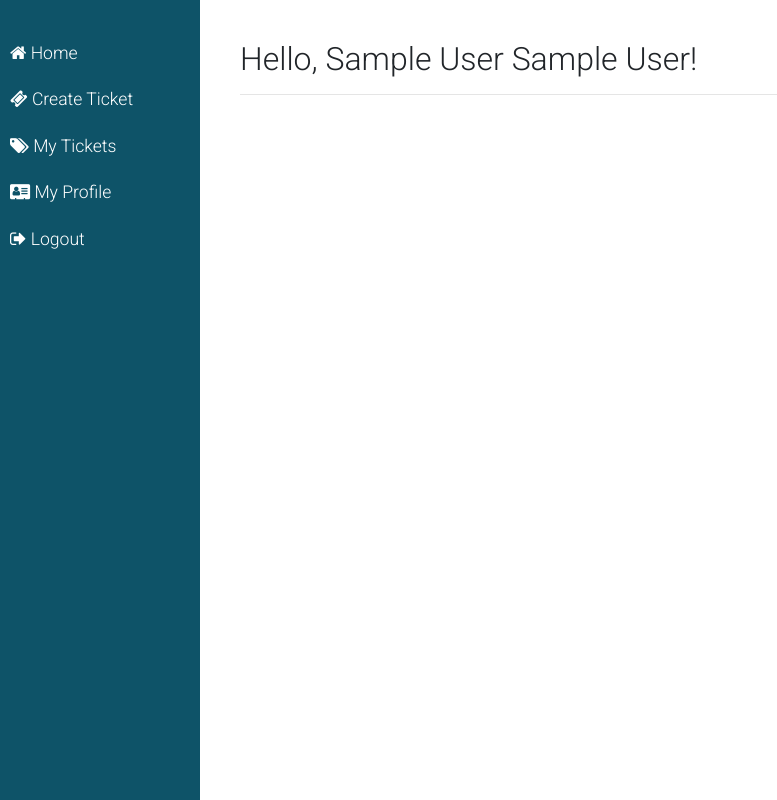
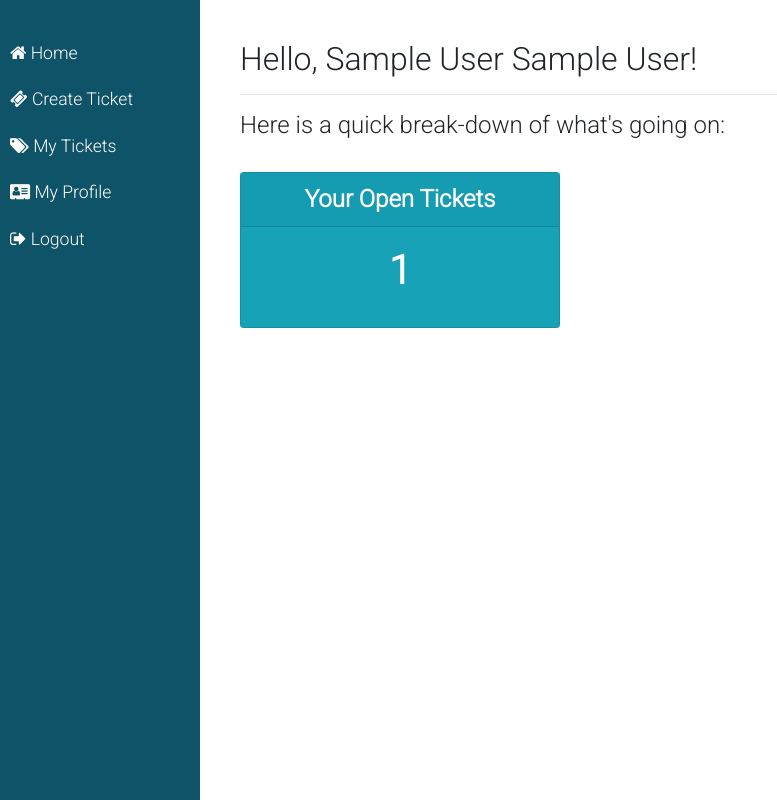
Before and after one commit to Daniel-S-MN/support-ticketing-system, a PHP site: page / in a window 1280 px wide. Shown: the whole page, without its empty margins (0-777 px from the left). Run offline with PHP 8.4, Linux system fonts and the light colour scheme; the visitor is signed in with stand-in values (Sample User, id 1); tables that the repository leaves empty or names only in its code hold one stand-in row (values such as "Sample post").

Commit message:
All users see their open ticket count at index

```diff
--- a/version3/classes/Ticket.php
+++ b/version3/classes/Ticket.php
@@ -23,6 +23,23 @@ class Ticket extends Database {
             return "Success";
         } else {
             $this->error = "ERROR: Unable add ticket to the database: " . mysqli_error($con);
+        }
+    }
+
+    // Get the number of open/pending tickets for the user
+    function getNumOpenPendingTickets($con, $username) {
+
+        $query = "SELECT *
+                  FROM tickets
+                  WHERE username = '$username'
+                  AND status != 'Closed'";
+
+        if ($result = mysqli_query($con, $query)) {
+            $count = mysqli_num_rows($result);
+            return $count;
+        } else {
+            $this->error = "Error processing query. " . mysqli_error($con);
+            return NULL;
         }
     }
 
--- a/version3/index.php
+++ b/version3/index.php
@@ -114,10 +114,6 @@ if(!isset($_SESSION['login']) || $_SESSION['login'] != "yes")
                 echo "<h2>".'Hello, ' . $_SESSION['First_Name'] . ' ' . $_SESSION['Last_Name'] . '!' . "</h2><hr>";
                 echo "<div>";
 
-                    if ($_SESSION['Access'] > 1) {
-
-                        echo "<h4>Here is a quick break-down of what's going on:</h4><br>";
-
                     require('classes/Ticket.php');
 
                     $ticket = new Ticket();
@@ -126,27 +122,41 @@ if(!isset($_SESSION['login']) || $_SESSION['login'] != "yes")
 
                     $numOpen = $ticket->getNumPendingTickets($con);
                     $numPend = $ticket->getNumWorkingTickets($con);
+                    $numMine = $ticket->getNumOpenPendingTickets($con, $_SESSION['Username']);
+
+                    echo "<h4>Here is a quick break-down of what's going on:</h4><br>";
 
                     echo '<div class="card-deck">';
+                        // Display how many of the user's tickets are still open/pending
+                        echo '<div class="card text-white text-center font-weight-bold bg-info mb-3" style="max-width: 20rem;">';
+                        echo '<h4 class="card-header font-weight-bold">Your Open Tickets</h4>';
+                        echo '<div class="card-body">';
+                            echo '<h1 class="card-title font-weight-bold">'.$numMine.'</h1>';
+                        echo '</div>';
+                        echo '</div>';
+
+                    if ($_SESSION['Access'] > 1) {
+
+                        // Display the number of open (unassigned) tickets are in the system
                         echo '<div class="card text-white text-center font-weight-bold bg-danger mb-3" style="max-width: 20rem;">';
-                            echo '<h4 class="card-header font-weight-bold">Total Open Tickets</h4>';
+                        echo '<h4 class="card-header font-weight-bold">System Open Tickets</h4>';
                         echo '<div class="card-body">';
                             echo '<h1 class="card-title font-weight-bold">'.$numOpen.'</h1>';
                         echo '</div>';
                         echo '</div>';
+
                         // Only managers need to see how many tickets are pending
                         if ($_SESSION['Access'] == 3) {
 
                             echo '<div class="card text-white text-center font-weight-bold bg-success mb-3" style="max-width: 20rem;">';
-                                echo '<h4 class="card-header font-weight-bold">Total Pending Tickets</h4>';
+                            echo '<h4 class="card-header font-weight-bold">System Pending Tickets</h4>';
                             echo '<div class="card-body">';
                                 echo '<h1 class="card-title font-weight-bold">'.$numPend.'</h1>';
                             echo '</div>';
                             echo '</div>';
                         }
-
+                    }
                     echo '</div>';
-                    }
             ?>
 
         </div>
```
Lines whose indentation alone changed are shown as unchanged.
